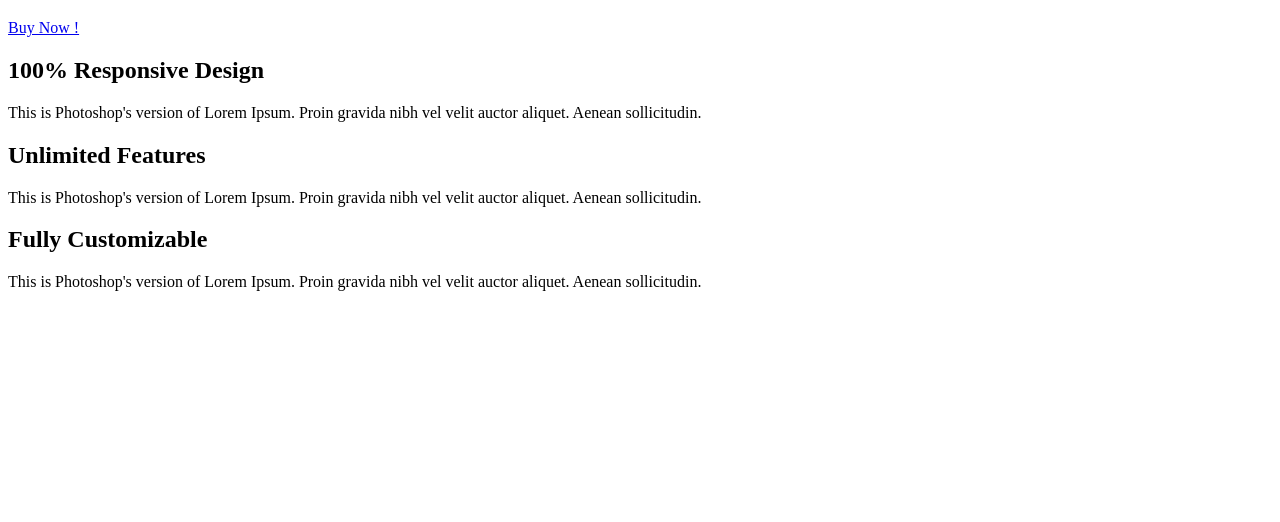
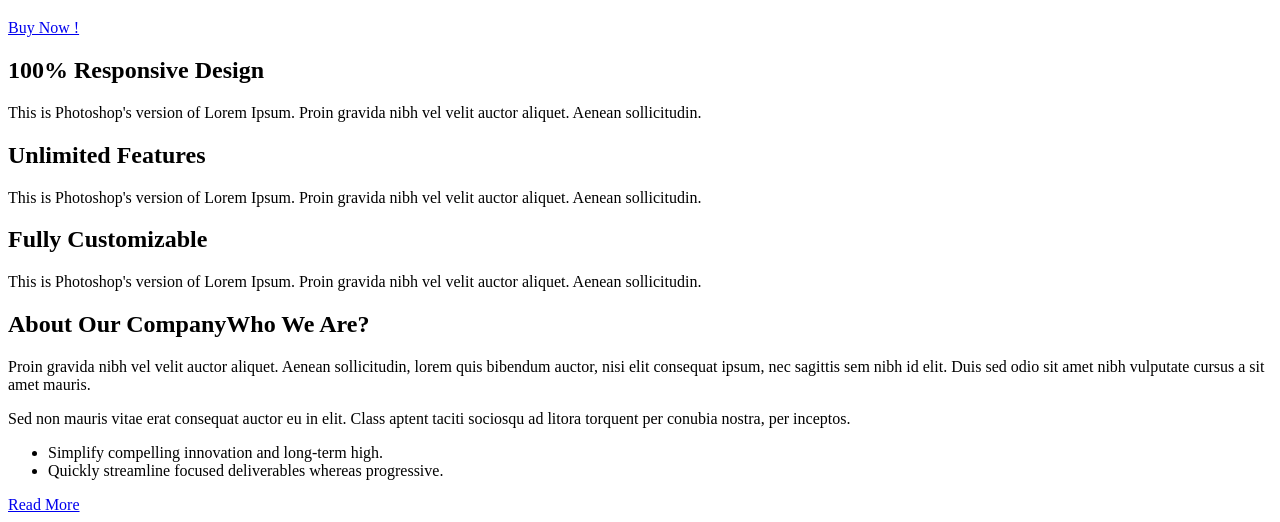
Before and after one commit to T4Nekit/FrontendBlokk, a plain HTML site: page index.html in a window 1280 px wide. Shown: the part 482-1004 px from the top of the page. Before the commit the page ends 800 px from the top, so only its background shows below. Drawn offline with Linux system fonts and the light colour scheme.

Commit message:
Add files via upload

```diff
--- a/index.html
+++ b/index.html
@@ -7,6 +7,7 @@
 <title>Document</title>
 </head>
 <body>
+<header>
 	 <ul>
 		<li>Have any questions?</li>
 		<li> <a href="mailto:mailto:support@example.com">support@example.com</a></li>
@@ -17,6 +18,7 @@
 	  <li><a href="">Register</a></li>
 	  </ul>
 	  <img src="img/Icon.png" alt="Logo">
+	  <nav>
 		  <ul>
 		  <li><a href="">Home</a></li>
 		  <li><a href="">Page</a></li>
@@ -29,14 +31,28 @@
 		  <li><button></button></li>
 		  <li><button></button></li>
 		  </ul>
+		  </nav>
 	<p>Quickly Setup Your Website</p>
 	<h1>Stepup is designed specially for Startups</h1>
 	<a href="#">Buy Now !</a>
+	</header>
+	<main>
 <h2>100% Responsive Design</h2>
 <p>This is Photoshop's version of Lorem Ipsum. Proin gravida nibh vel velit auctor aliquet. Aenean sollicitudin.</p>
 <h2>Unlimited Features</h2>
 <p>This is Photoshop's version  of Lorem Ipsum. Proin gravida nibh vel velit auctor aliquet. Aenean sollicitudin.</p>
 <h2>Fully Customizable</h2>
 <p>This is Photoshop's version  of Lorem Ipsum. Proin gravida nibh vel velit auctor aliquet. Aenean sollicitudin.</p>
+<h2><span>About Our Company</span>Who We Are?</h2>
+<div></div>
+<p>Proin gravida nibh vel velit auctor aliquet. Aenean sollicitudin, lorem quis bibendum auctor, nisi elit consequat ipsum, nec sagittis sem nibh id elit. Duis sed odio sit amet nibh vulputate cursus a sit amet mauris. </p>
+<p>Sed non  mauris vitae erat consequat auctor eu in elit. Class aptent taciti sociosqu ad litora torquent per conubia nostra, per inceptos.</p>
+<ul>
+<li>Simplify compelling innovation and long-term high.</li>
+<li>Quickly streamline focused deliverables whereas progressive.</li>
+</ul>
+<a href="#">Read More</a>
+	</main>
+
 </body>
 </html>
```
Lines whose indentation alone changed are shown as unchanged.
